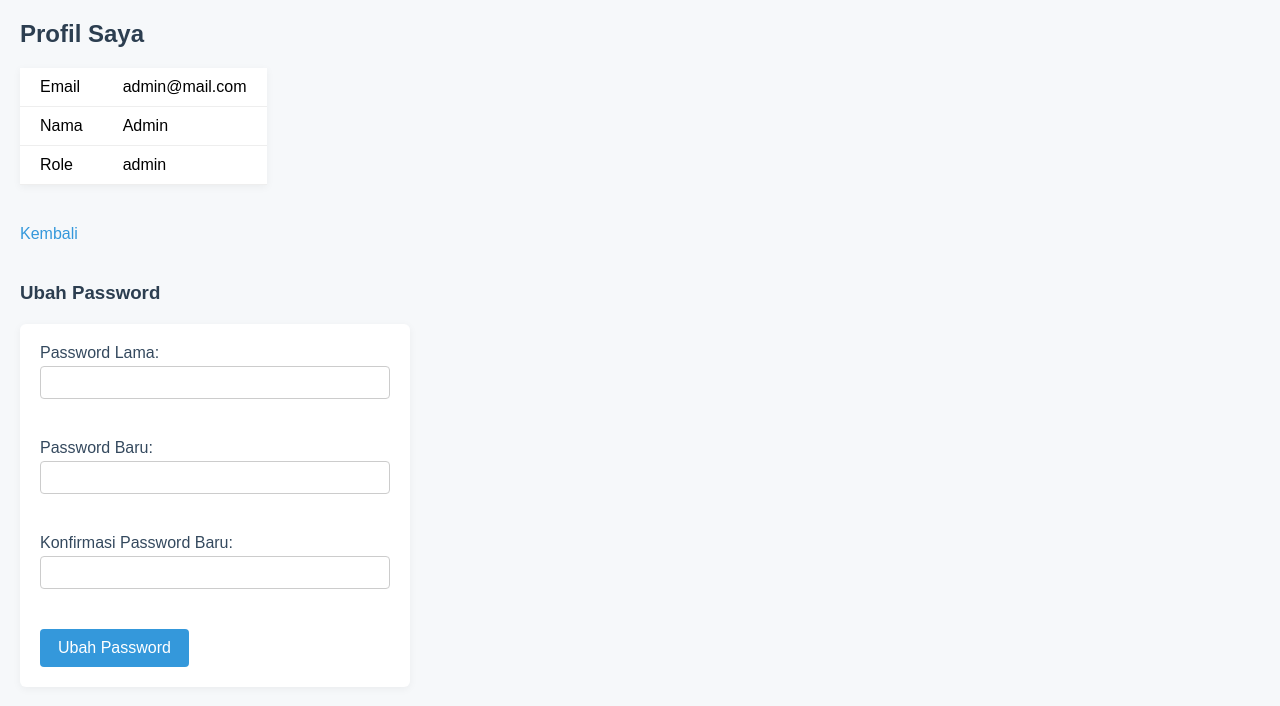
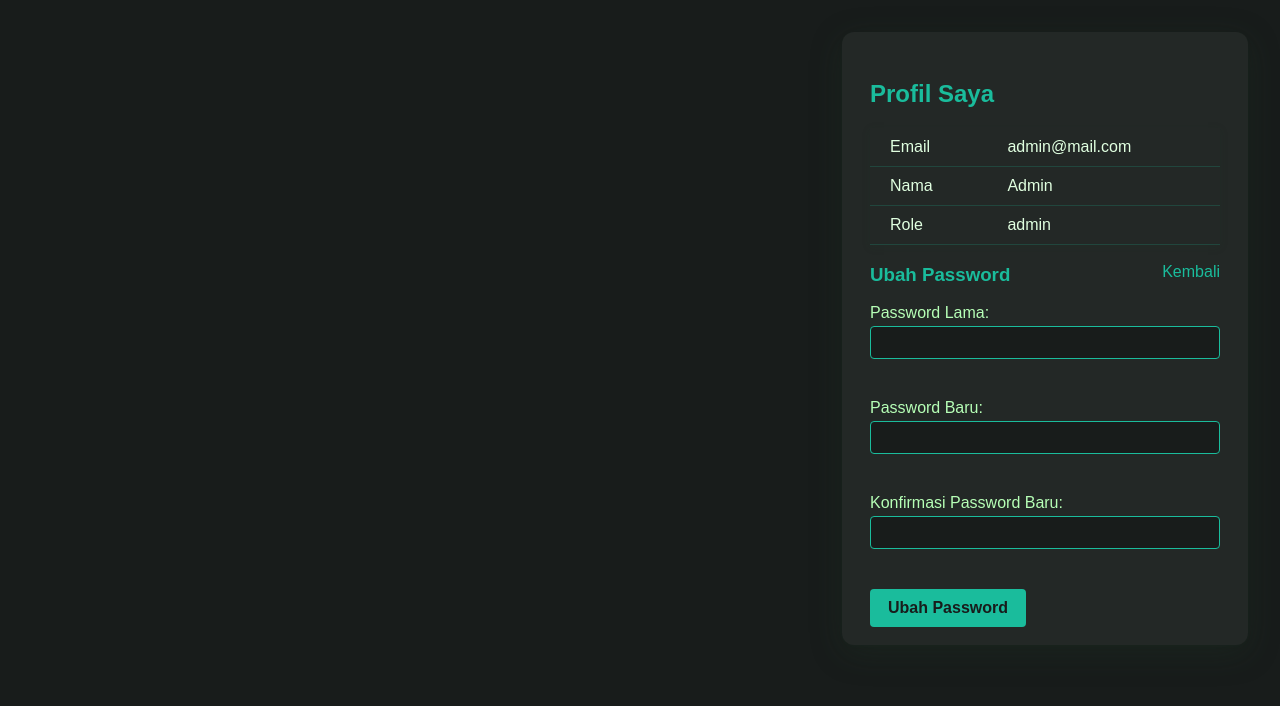
Before and after one commit to surya223532/tugas-proyek-pemograman-websaite_inventaris-aset-kampus, a PHP site: page /fitur/profil.php in a window 1280 px wide. Shown: the top 706 px of the page. Run offline with PHP 8.4, Linux system fonts and the light colour scheme; a user stored in the database is signed in; data comes from the database, SQL or seed files in the repository.

Commit message:
update style profil

```diff
--- a/assets/profil.css
+++ b/assets/profil.css
@@ -1,52 +1,54 @@
 body {
   font-family: Arial, sans-serif;
-  background: #f6f8fa;
+  background: #181c1b;
   margin: 0;
   padding: 0;
 }
 
 h2,
 h3 {
-  color: #2c3e50;
+  color: #1abc9c;
   margin-left: 20px;
 }
 
 table {
   margin: 20px;
   border-collapse: collapse;
-  background: #fff;
-  box-shadow: 0 2px 8px rgba(0, 0, 0, 0.05);
+  background: #232826;
+  box-shadow: 0 2px 8px rgba(30, 60, 40, 0.15);
+  color: #e0ffe0;
 }
 
 table td {
   padding: 10px 20px;
-  border-bottom: 1px solid #eee;
+  border-bottom: 1px solid #1abc9c33;
 }
 
 a {
   display: inline-block;
   margin: 20px;
-  color: #3498db;
+  color: #1abc9c;
   text-decoration: none;
 }
 
 a:hover {
   text-decoration: underline;
+  color: #16a085;
 }
 
 form {
   margin: 20px;
   padding: 20px;
-  background: #fff;
+  background: #232826;
   border-radius: 6px;
-  box-shadow: 0 2px 8px rgba(0, 0, 0, 0.05);
+  box-shadow: 0 2px 8px rgba(30, 60, 40, 0.1);
   max-width: 350px;
 }
 
 label {
   display: block;
   margin-bottom: 10px;
-  color: #34495e;
+  color: #b6ffb6;
 }
 
 input[type="password"] {
@@ -54,25 +56,88 @@ input[type="password"] {
   padding: 8px;
   margin-top: 4px;
   margin-bottom: 12px;
-  border: 1px solid #ccc;
+  border: 1px solid #1abc9c;
   border-radius: 4px;
   box-sizing: border-box;
+  background: #181c1b;
+  color: #e0ffe0;
 }
 
 button[type="submit"] {
-  background: #3498db;
-  color: #fff;
+  background: #1abc9c;
+  color: #181c1b;
   border: none;
   padding: 10px 18px;
   border-radius: 4px;
   cursor: pointer;
   font-size: 1em;
+  font-weight: bold;
 }
 
 button[type="submit"]:hover {
-  background: #217dbb;
+  background: #16a085;
+  color: #fff;
 }
 
 p {
   margin: 20px;
+  color: #e0ffe0;
 }
+
+.profile-popup {
+  position: fixed;
+  top: 32px;
+  right: 32px;
+  width: 350px;
+  background: #232826;
+  border-radius: 12px;
+  box-shadow: 0 8px 32px rgba(30, 60, 40, 0.25),
+    0 1.5px 6px rgba(30, 60, 40, 0.12);
+  z-index: 9999;
+  padding: 28px 28px 18px 28px;
+  animation: fadeInProfile 0.3s;
+  color: #e0ffe0;
+}
+
+@keyframes fadeInProfile {
+  from {
+    opacity: 0;
+    transform: translateY(-20px);
+  }
+  to {
+    opacity: 1;
+    transform: translateY(0);
+  }
+}
+
+.profile-popup h2,
+.profile-popup h3 {
+  margin-left: 0;
+  color: #1abc9c;
+}
+
+.profile-popup table {
+  margin: 0 0 18px 0;
+  width: 100%;
+  background: transparent;
+  color: #e0ffe0;
+}
+
+.profile-popup a {
+  margin: 0 0 18px 0;
+  float: right;
+  color: #1abc9c;
+}
+
+.profile-popup form {
+  margin: 0;
+  max-width: 100%;
+  box-shadow: none;
+  padding: 0;
+  background: none;
+}
+
+.profile-popup p {
+  margin: 0 0 10px 0;
+  color: #e0ffe0;
+}
--- a/fitur/profil.php
+++ b/fitur/profil.php
@@ -46,6 +46,7 @@ if ($_SERVER['REQUEST_METHOD'] === 'POST' && isset($_POST['ubah_password'])) {
     <link rel="stylesheet" href="../assets/profil.css">
 </head>
 <body>
+    <div class="profile-popup">
         <h2>Profil Saya</h2>
         <table>
             <tr><td>Email</td><td><?= htmlspecialchars($user['email']) ?></td></tr>
@@ -90,5 +91,6 @@ if ($_SERVER['REQUEST_METHOD'] === 'POST' && isset($_POST['ubah_password'])) {
             </label><br>
             <button type="submit">Ubah Password</button>
         </form>
+    </div>
 </body>
 </html>
--- /dev/null
+++ b/fiveserver.config.js
@@ -0,0 +1,3 @@
+module.exports = {
+  php: "C:\\xampp\\php\\php.exe",
+};
```
Lines whose indentation alone changed are shown as unchanged.
